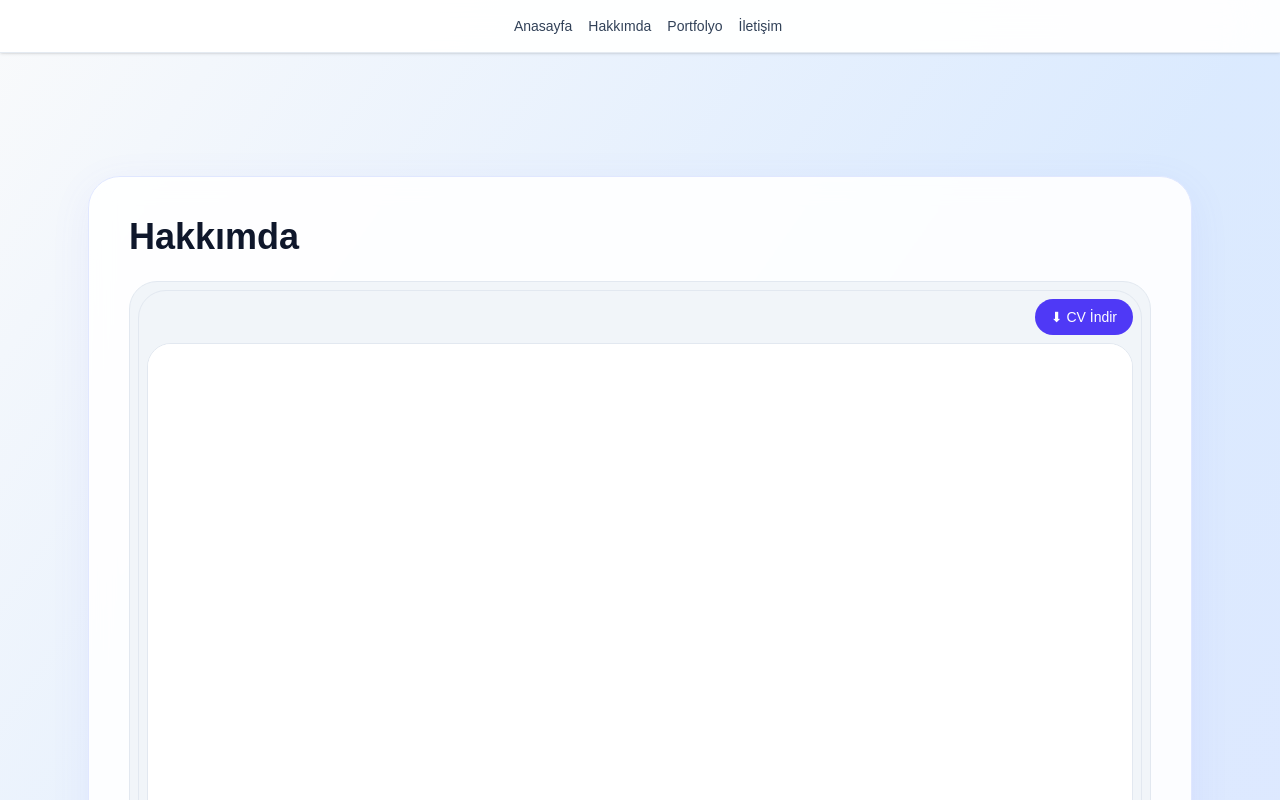
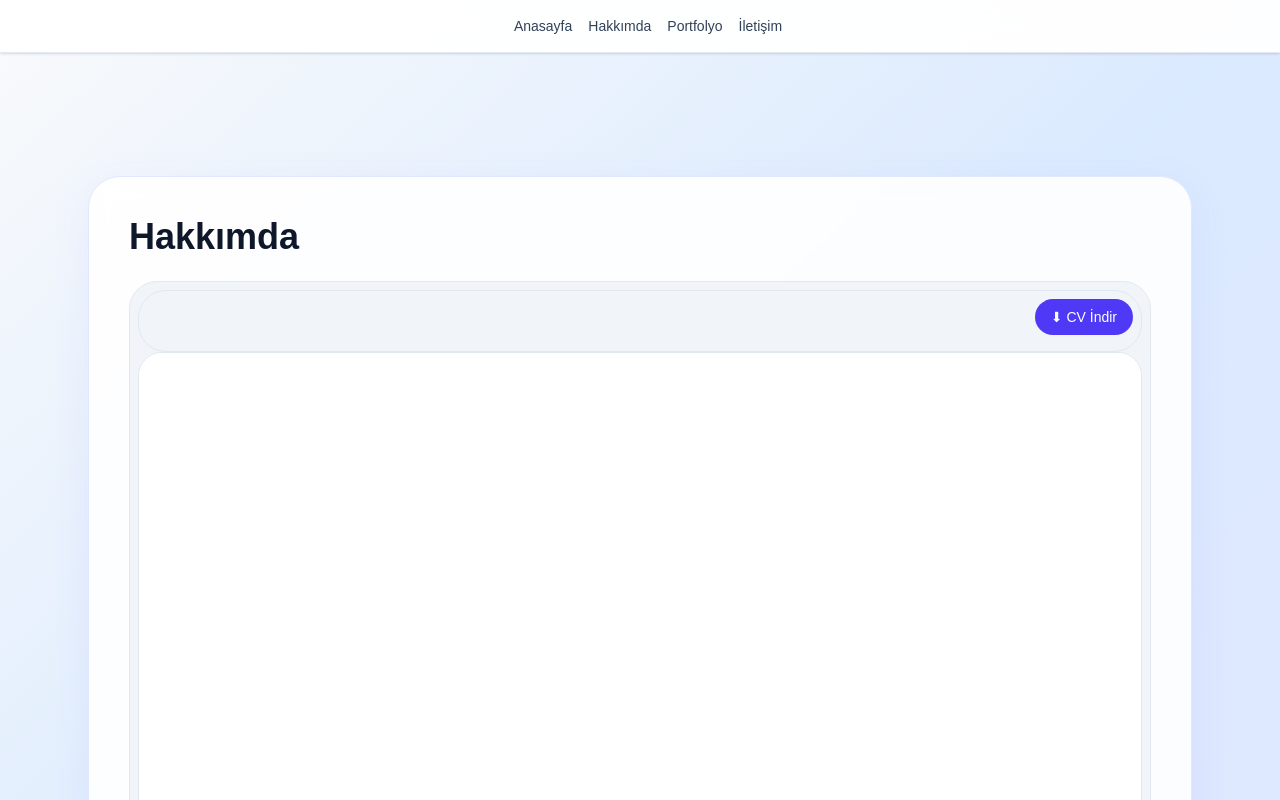
Before and after one commit to fahrettinkorkusuz/my-app, a Next.js app: page /hakkimda in a window 1280 px wide. Shown: the top 800 px of the page. Built offline with nearby package versions, Linux system fonts and the light colour scheme.

Commit message:
Fazla iframe silindi

```diff
--- a/app/hakkimda/page.tsx
+++ b/app/hakkimda/page.tsx
@@ -24,14 +24,6 @@ export default function HakkimdaPage() {
     </a>
   </div>
 
-  <iframe
-    src="/001_Omer_Fazlioglu_Ic_Mimarlik_CV.pdf#toolbar=0&navpanes=0&scrollbar=0"
-    title="001_Omer_Fazlioglu_Ic_Mimarlik_CV"
-    className="h-[80vh] w-full rounded-[1.5rem] border border-slate-200 bg-white"
-  >
-    Bu tarayıcı PDF dosyasını doğrudan görüntüleyemiyor...
-  </iframe>
-
 </div>
               <iframe
                 src="/001_Omer_Fazlioglu_Ic_Mimarlik_CV.pdf#toolbar=0&navpanes=0&scrollbar=0"
```
